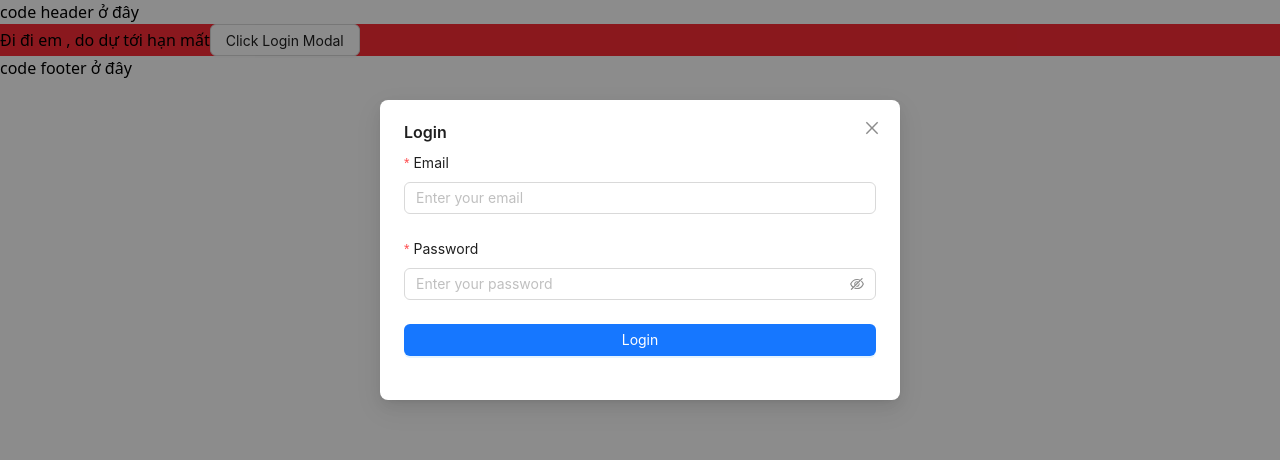
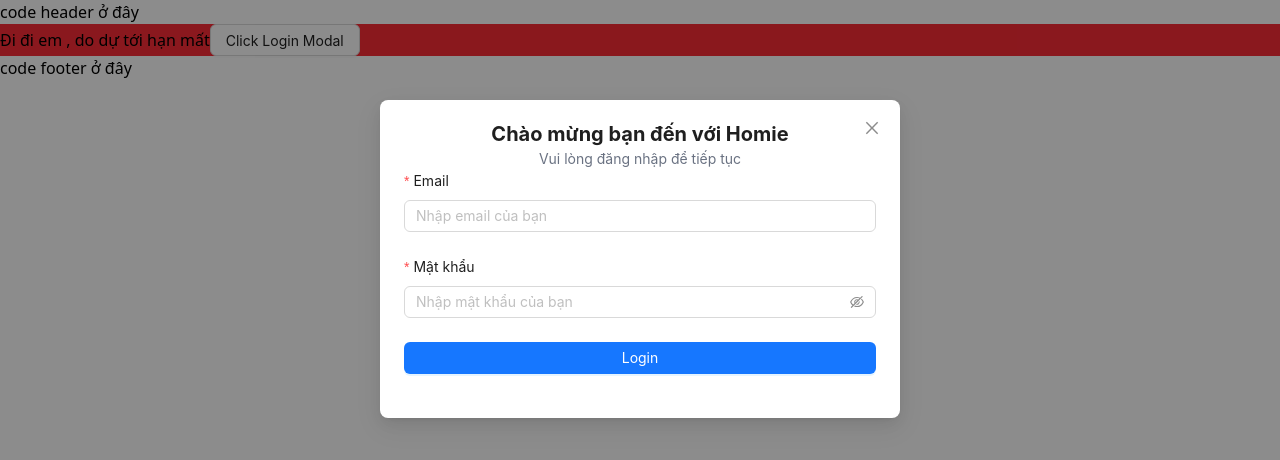
Before and after one commit to ntm-phuong/Homie, a Next.js app: page /home in a window 1280 px wide. Both pictures are taken after a click on the button "Click Login Modal". Shown: the top 460 px of the page. Built offline with nearby package versions, Linux system fonts and the light colour scheme.

Commit message:
modal-login-fix

```diff
--- a/src/components/modal-login/ModalLogin.tsx
+++ b/src/components/modal-login/ModalLogin.tsx
@@ -1,64 +1,54 @@
 'use client';
 
-import React, { useState } from 'react';
-import { Modal, Button, Input, Form } from 'antd';
+import React from "react";
+import { Modal, Form, Input, Button } from "antd";
 
-interface Props {
+interface ModalLoginProps {
   isShowLogin: boolean;
   setIsShowLogin: (isShowLogin: boolean) => void;
 }
 
-const ModalLogin = (props: Props) => {
-  const { isShowLogin,setIsShowLogin } = props;
-  const [email, setEmail] = useState('');
-  const [password, setPassword] = useState('');
+const ModalLogin: React.FC<ModalLoginProps> = ({ isShowLogin, setIsShowLogin }) => {
+  const handleCancel = () => {
+    setIsShowLogin(false);
+  };
 
-
-
-  // const handleOk = () => {
-  //   console.log('Email:', email);
-  //   console.log('Password:', password);
-  //   // Thêm logic xử lý đăng nhập tại đây (ví dụ: gọi API)
-  //   setIsShowLogin(false);
-  // };
-
-  // const handleCancel = () => {
-  //   setIsShowLogin(false);
-  // };
+  const handleLogin = (values: { email: string; password: string }) => {
+    console.log("Login values:", values);
+    setIsShowLogin(false);
+  };
 
   return (
     <Modal
-      title="Login"
-      onCancel={() => setIsShowLogin(false)}  // Đóng modal khi bấm "X"
+      visible={isShowLogin}
+      onCancel={handleCancel}
       footer={null}
-      open={isShowLogin}
     >
-        <Form layout="vertical">
+      <div className="text-center mb-4">
+        <h2 className="text-xl font-bold">Chào mừng bạn đến với Homie</h2>
+        <p className="text-gray-500">Vui lòng đăng nhập để tiếp tục</p>
+      </div>
+      <Form
+        layout="vertical"
+        onFinish={handleLogin}
+      >
         <Form.Item
           label="Email"
           name="email"
-            rules={[{ required: true, message: 'Please input your email!' }]}
+          rules={[{ required: true, message: "Vui lòng nhập email!" }]}
         >
-            <Input
-              type="email"
-              value={email}
-              onChange={(e) => setEmail(e.target.value)}
-              placeholder="Enter your email"
-            />
+          <Input placeholder="Nhập email của bạn" />
         </Form.Item>
         <Form.Item
-            label="Password"
+          label="Mật khẩu"
           name="password"
-            rules={[{ required: true, message: 'Please input your password!' }]}
+          rules={[{ required: true, message: "Vui lòng nhập mật khẩu!" }]}
         >
-            <Input.Password
-              value={password}
-              onChange={(e) => setPassword(e.target.value)}
-              placeholder="Enter your password"
-            />
+          <Input.Password placeholder="Nhập mật khẩu của bạn" />
         </Form.Item>
         <Form.Item>
-            <Button type="primary" htmlType="submit" className="w-full">
+          <Button type="primary" htmlType="submit" className="w-full color-r
+          ed-500">
             Login
           </Button>
         </Form.Item>
```
Lines whose indentation alone changed are shown as unchanged.
